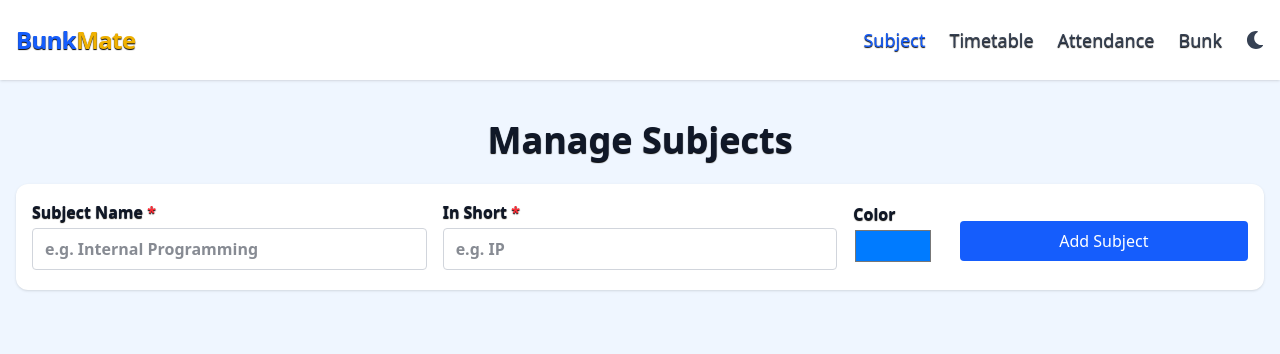
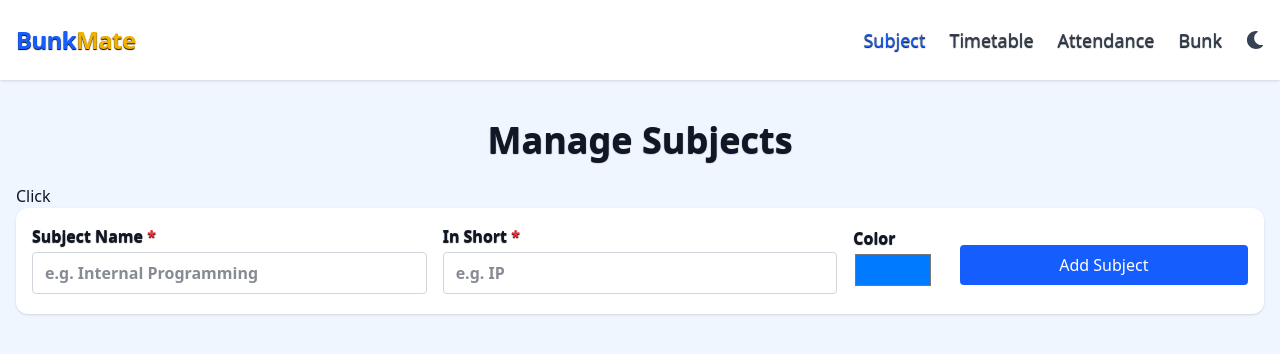
Before and after one commit to Rizwan-Khan-10/BunkMate, a React (Vite) app: page / in a window 1280 px wide. Shown: the top 354 px of the page. Built offline with nearby package versions, Linux system fonts and the light colour scheme.

Commit message:
getting subject and timetable data from localStorage

```diff
--- a/src/components/Subject.jsx
+++ b/src/components/Subject.jsx
@@ -35,10 +35,31 @@ function Subject() {
     setEditValues({ name: '', shortCode: '', color: '#007bff' });
   };
 
+  const getData = () => {
+    const data1 = JSON.parse(localStorage.getItem("subject"));
+    const data2 = JSON.parse(localStorage.getItem("timeTable"));
+
+    const combinedData = {
+      subject: data1,
+      timeTable: data2,
+    };
+
+    const textToCopy = JSON.stringify(combinedData, null, 2); // Pretty format
+
+    navigator.clipboard.writeText(textToCopy)
+      .then(() => {
+        alert("Data copied to clipboard!");
+      })
+      .catch((err) => {
+        console.error("Failed to copy:", err);
+      });
+  };
+
+
   return (
     <div className="min-h-[calc(100vh-5rem)] w-full p-4 text-gray-900 dark:text-white bg-blue-50 dark:bg-slate-900 overflow-y-auto">
       <h2 className="text-2xl sm:text-4xl font-bold my-6 text-center">Manage Subjects</h2>
-
+      <button onClick={getData}>Click</button>
       <form
         onSubmit={handleSubmit}
         className="grid md:grid-cols-3 gap-4 bg-white dark:bg-slate-950 p-4 rounded-xl shadow"
```
